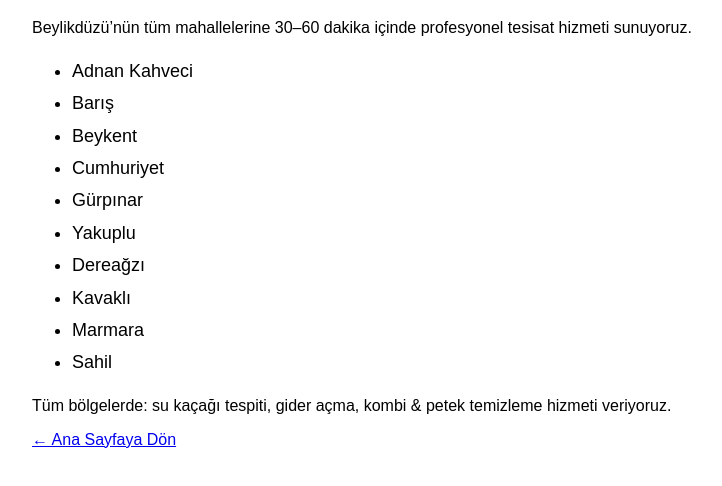
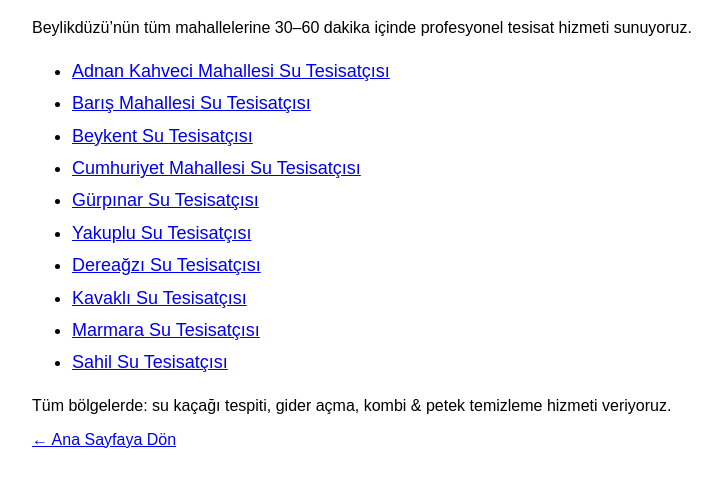
Before and after one commit to beylikduzutesisat/beylikduzutesisat.github.io, a plain HTML site: page bolgelerimiz.html in a window 1280 px wide. Shown: the part 82-568 px from the top of the page, without its empty margins (158-880 px from the left). Drawn offline with Linux system fonts and the light colour scheme.

Commit message:
Add neighborhood links for plumbing services
Added links for plumbing services in various neighborhoods.

```diff
--- a/bolgelerimiz.html
+++ b/bolgelerimiz.html
@@ -16,16 +16,16 @@ Beylikdüzü’nün tüm mahallelerine 30–60 dakika içinde profesyonel tesisa
 </p>
 
 <ul style="font-size:18px;line-height:1.8">
-<li>Adnan Kahveci</li>
-<li>Barış</li>
-<li>Beykent</li>
-<li>Cumhuriyet</li>
-<li>Gürpınar</li>
-<li>Yakuplu</li>
-<li>Dereağzı</li>
-<li>Kavaklı</li>
-<li>Marmara</li>
-<li>Sahil</li>
+  <li><a href="/bolgeler/adnan-kahveci.html">Adnan Kahveci Mahallesi Su Tesisatçısı</a></li>
+  <li><a href="/bolgeler/baris.html">Barış Mahallesi Su Tesisatçısı</a></li>
+  <li><a href="/bolgeler/beykent.html">Beykent Su Tesisatçısı</a></li>
+  <li><a href="/bolgeler/cumhuriyet.html">Cumhuriyet Mahallesi Su Tesisatçısı</a></li>
+  <li><a href="/bolgeler/gurpinar.html">Gürpınar Su Tesisatçısı</a></li>
+  <li><a href="/bolgeler/yakuplu.html">Yakuplu Su Tesisatçısı</a></li>
+  <li><a href="/bolgeler/dereagzi.html">Dereağzı Su Tesisatçısı</a></li>
+  <li><a href="/bolgeler/kavakli.html">Kavaklı Su Tesisatçısı</a></li>
+  <li><a href="/bolgeler/marmara.html">Marmara Su Tesisatçısı</a></li>
+  <li><a href="/bolgeler/sahil.html">Sahil Su Tesisatçısı</a></li>
 </ul>
 
 <p>
```
